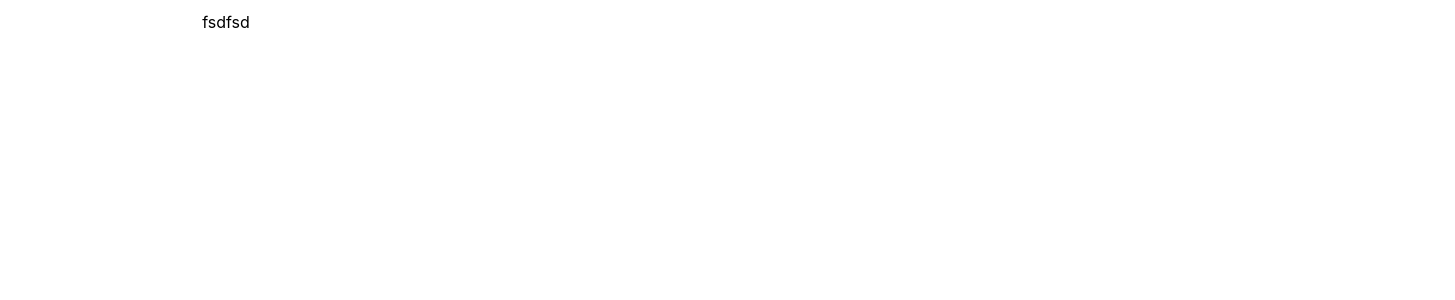
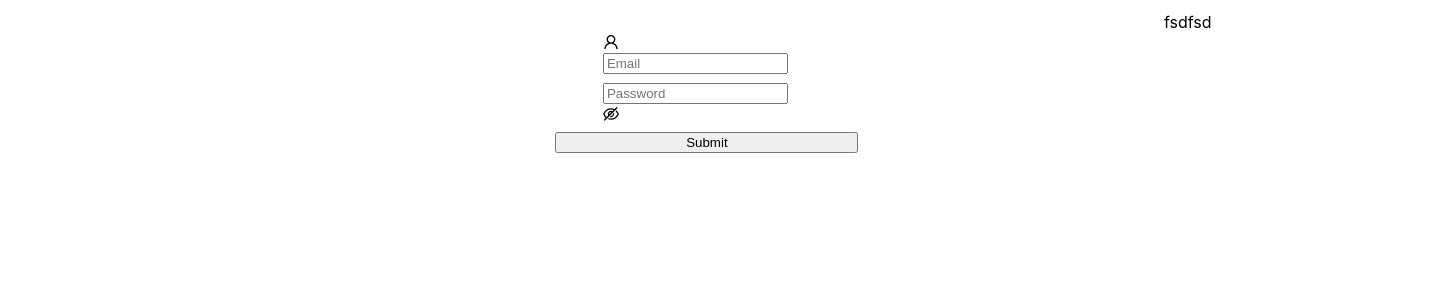
Before and after one commit to bhaarneval/eon-web, a React app: page /login in a window 1280 px wide. Shown: the top 300 px of the page, 1455 px wide, since content can reach past the window. Built offline with nearby package versions, Linux system fonts and the light colour scheme.

Commit message:
less loader

```diff
--- a/package.json
+++ b/package.json
@@ -10,6 +10,7 @@
     "@testing-library/user-event": "^7.1.2",
     "@typescript-eslint/eslint-plugin": "^2.10.0",
     "@typescript-eslint/parser": "^2.10.0",
+    "antd": "^4.1.0",
     "babel-eslint": "10.1.0",
     "babel-jest": "^24.9.0",
     "babel-loader": "8.1.0",
@@ -29,6 +30,7 @@
     "eslint-plugin-react": "7.19.0",
     "eslint-plugin-react-hooks": "^1.6.1",
     "file-loader": "4.3.0",
+    "formik": "^2.1.4",
     "fs-extra": "^8.1.0",
     "html-webpack-plugin": "4.0.0-beta.11",
     "identity-obj-proxy": "3.0.0",
@@ -64,7 +66,8 @@
     "webpack": "4.42.0",
     "webpack-dev-server": "3.10.3",
     "webpack-manifest-plugin": "2.2.0",
-    "workbox-webpack-plugin": "4.3.1"
+    "workbox-webpack-plugin": "4.3.1",
+    "yup": "^0.28.3"
   },
   "scripts": {
     "start": "node scripts/start.js",
--- a/src/App.css
+++ b/src/App.css
@@ -1,3 +1,4 @@
+
 .App {
   text-align: center;
 }
--- a/src/App.js
+++ b/src/App.js
@@ -1,4 +1,4 @@
-import './App.less';
+import './App.css';
 /* eslint-disable */
 
 import React, { Component } from "react";
--- a/src/App.less
+++ /dev/null
@@ -1,38 +0,0 @@
-.App {
-  text-align: center;
-}
-
-.App-logo {
-  height: 40vmin;
-  pointer-events: none;
-}
-
-@media (prefers-reduced-motion: no-preference) {
-  .App-logo {
-    animation: App-logo-spin infinite 20s linear;
-  }
-}
-
-.App-header {
-  background-color: #282c34;
-  min-height: 100vh;
-  display: flex;
-  flex-direction: column;
-  align-items: center;
-  justify-content: center;
-  font-size: calc(10px + 2vmin);
-  color: white;
-}
-
-.App-link {
-  color: #61dafb;
-}
-
-@keyframes App-logo-spin {
-  from {
-    transform: rotate(0deg);
-  }
-  to {
-    transform: rotate(360deg);
-  }
-}
--- a/src/components/layout/layout.less
+++ b/src/components/layout/layout.less
@@ -13,9 +13,4 @@
 .mainContentContainer {
   padding: 1% 3% 0% 14%;
   width: 100%;
-
-  .contentBody {
-    margin-top: -5%;
-    padding-bottom: 3%;
-  }
 }
--- a/src/components/login/login.js
+++ b/src/components/login/login.js
@@ -1,12 +1,63 @@
+/* eslint-disable */
 import "./login.less";
+import { Formik } from "formik";
+import { EMAIL, PASSWORD, SUBMIT } from "../../constants/constants";
+import { EMAIL_REQUIRED, PASSWORD_REQUIRED } from "../../constants/messages";
+import * as Yup from "yup";
+import React, { Component } from "react";
+import { Button } from 'antd';
+import { Input } from 'antd';
+import { UserOutlined } from '@ant-design/icons';
 
-/* eslint-disable */
-import React, { Component } from "react";
+const validationSchema = Yup.object({
+  email: Yup.string().required(EMAIL_REQUIRED),
+  password: Yup.string().required(PASSWORD_REQUIRED)
+});
+
 
 class Login extends Component {
   render() {
     return (
-      "fasfsdf"
+      <Formik
+        initialValues={{ email: "", password: "" }}
+        validationSchema={validationSchema}
+        onSubmit={values => {
+          console.log(values);
+          this.props.history.push("/dashboard");
+        }}
+      >
+        {({ handleChange, handleSubmit, values, errors }) => (
+          <form onSubmit={handleSubmit}>
+            <div>
+              <div className="flex flex-column vertical-center example-input">
+                  <Input
+                    size="large"
+                    placeholder="Email"
+                    onChange={handleChange}
+                    values={values.email}
+                    prefix={<UserOutlined />}
+                  />
+                  {errors.email ? errors.email : null}
+                  <Input.Password
+                    size="large"
+                    placeholder="Password"
+                    onChange={handleChange}
+                    values={values.passowrd}
+                  />
+                  {errors.password ? errors.password : null}
+                  <Button
+                    style={{ width: "30%" }}
+                    type="submit"
+                    variant="contained"
+                    color="primary"
+                  >
+                    {SUBMIT}
+                  </Button>
+              </div>
+            </div>
+          </form>
+        )}
+      </Formik>
     );
   }
 }
--- a/src/components/login/login.less
+++ b/src/components/login/login.less
@@ -1,4 +1,4 @@
-.loginBody {
-  padding-top: 10%;
-  width: 100%;
+.example-input > span {
+  width: 200px;
+  margin: 0 8px 8px 0;
 }
--- /dev/null
+++ b/src/flex.less
@@ -0,0 +1,87 @@
+/*
+ * Custom Flexbox Helper Classes
+ */
+.flex {
+    display: flex;
+
+    &.cell {
+        flex: 1;
+    }
+    &.equal-sizing {
+        > * {
+            flex-basis: 0;
+            flex-grow: 1;
+        }
+    }
+
+    &.flex-column {
+        flex-direction: column;
+        &.top {
+            align-items: flex-start;
+        }
+        &.bottom {
+            align-items: flex-end;
+        }
+        &.vertical-center {
+            align-items: center;
+        }
+        &.space-between {
+            align-items: space-between;
+        }
+        &.space-evenly {
+            justify-content: space-evenly;
+        }
+        &.flex-end {
+            justify-content: flex-end;
+        }
+        &.space-around {
+            align-items: space-around;
+        }
+    } // end column
+
+    &.flex-row {
+        flex-direction: row;
+        &.wrap {
+            flex-flow: row wrap;
+        }
+        &.top {
+            align-items: flex-start;
+        }
+        &.bottom {
+            align-items: flex-end;
+        }
+        &.vertical-center {
+            align-items: center;
+        }
+        &.baseline {
+            align-items: baseline;
+        }
+        &.stretch {
+            align-items: stretch;
+        }
+    } // end row
+
+    // along main axis
+    &.start {
+        justify-content: flex-start;
+    }
+    &.end {
+        justify-content: flex-end;
+    }
+    &.center {
+        justify-content: center;
+    }
+    &.space-between {
+        justify-content: space-between;
+    }
+    &.space-evenly {
+        justify-content: space-evenly;
+    }
+    &.space-around {
+        justify-content: space-around;
+    }
+    &.flex-end {
+        justify-content: flex-end;
+    }
+
+} // end flexbox helpers
--- /dev/null
+++ b/src/global.less
@@ -0,0 +1,25 @@
+@import './flex.less';
+
+.label {
+    font-weight: bold;
+}
+
+.greenLabel {
+    font-weight: bold;
+    color: #49C626;
+}
+
+.headerLabel{
+    font-size: 25px;
+    font-weight: bold;
+    padding-bottom: 3%;
+}
+
+.cursor{
+    cursor: pointer;
+}
+
+.popover{
+    padding: 15px;
+    font-size: 14px;
+}
--- a/src/index.js
+++ b/src/index.js
@@ -1,4 +1,4 @@
-import './index.css';
+import './index.less';
 
 import * as serviceWorker from './serviceWorker';
 /* eslint-disable */
--- a/src/index.css
+++ b/src/index.less
@@ -1,3 +1,5 @@
+@import './global.less';
+// @import 'antd/dist/antd.css';
 body {
   margin: 0;
   font-family: -apple-system, BlinkMacSystemFont, 'Segoe UI', 'Roboto', 'Oxygen',
```
Also changed, not shown: src/ant-overrides.css (added, +110 -0 lines), 1 other file (tests, documents, lock files or other folders).
